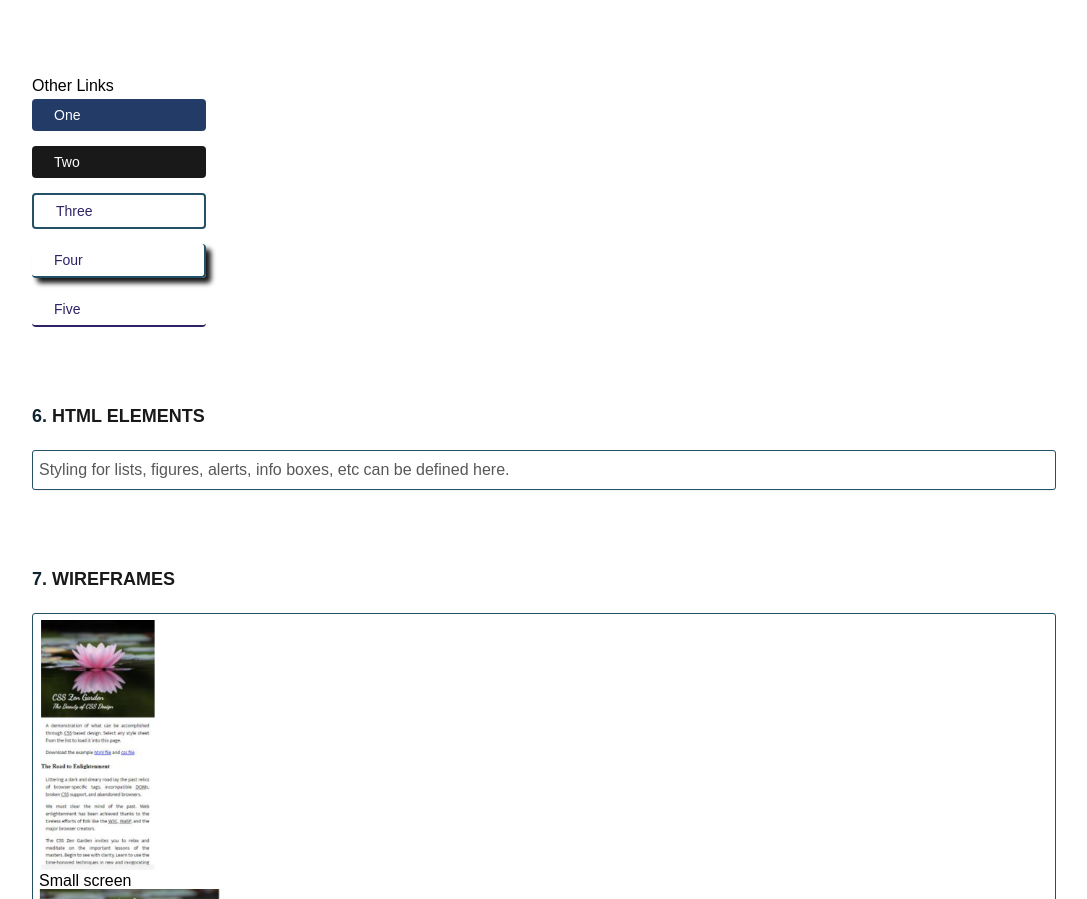
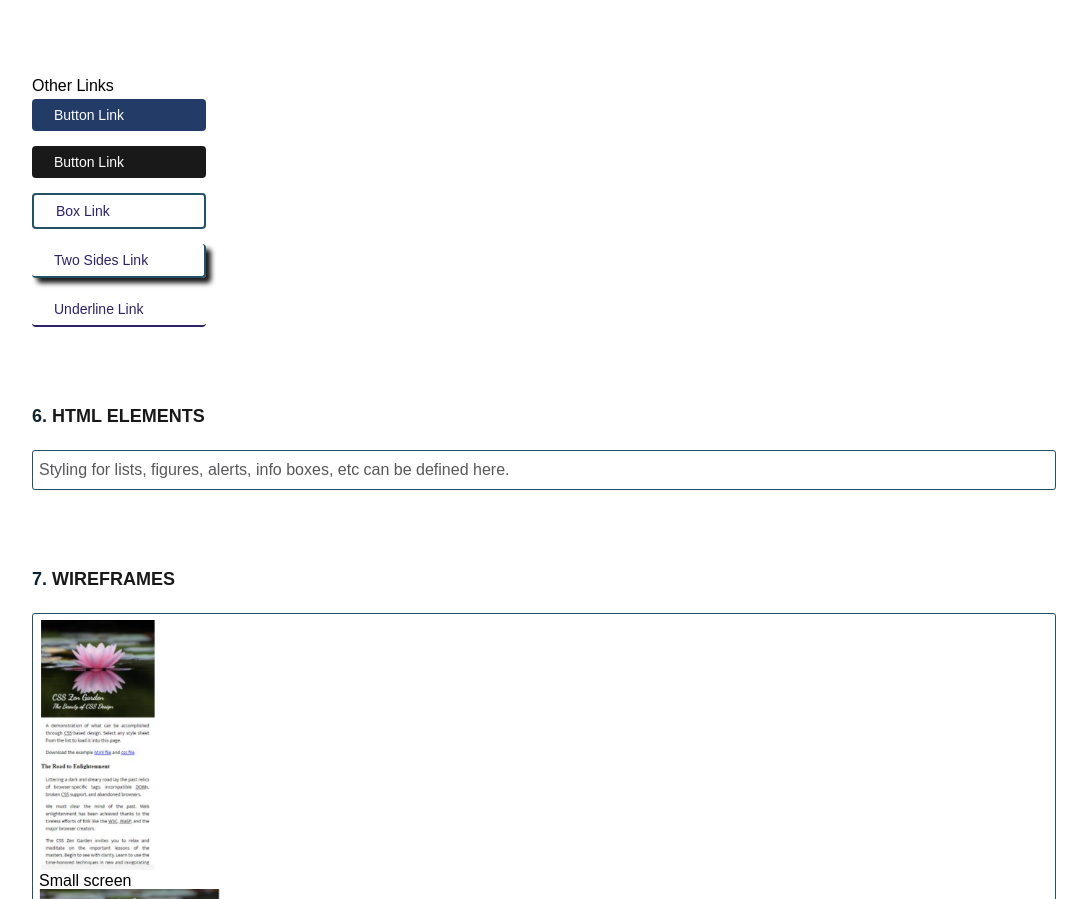
Before and after one commit to torislocke/zenGarden, a website built with Parcel: page styleGuideTemplate/src/index.html in a window 1280 px wide. Shown: the part 1882-2781 px from the top of the page, without its empty margins (96-1183 px from the left). Built offline with nearby package versions, Linux system fonts and the light colour scheme; files whose address does not match are found by name; a web font is replaced by a local one.

Commit message:
Update index.html

```diff
--- a/styleGuideTemplate/src/index.html
+++ b/styleGuideTemplate/src/index.html
@@ -1,5 +1,5 @@
 <!DOCTYPE html>
-<html lang="en" class="no-js">
+<html lang="en-US" class="no-js">
 	<head>
 		<meta charset="UTF-8" />
 		<meta name="viewport" content="width=device-width, initial-scale=1" />
@@ -13,7 +13,6 @@
 		<link rel="stylesheet" href="scss/style-guide.scss" />
 		<!-- Resource style -->
 		<script src="js/modernizr.js"></script>
-		<link rel="stylesheet" href="css/style-guide.css" />
 		<!-- Modernizr -->
 		<title>Style Guide | CodyHouse</title>
 	</head>
@@ -121,11 +120,11 @@
 			<section id="navigation" class="cd-navigation">
 				<h3>Other Links</h3>
 				<ul>
-					<li><a href="#">One</a></li>
-					<li><a href="#">Two</a></li>
-					<li><a class="dark" href="#">Three</a></li>
-					<li><a class="dark" href="#">Four</a></li>
-					<li><a class="dark" href="#">Five</a></li>
+					<li><a href="#">Button Link</a></li>
+					<li><a href="#">Button Link</a></li>
+					<li><a class="dark" href="#">Box Link</a></li>
+					<li><a class="dark" href="#">Two Sides Link</a></li>
+					<li><a class="dark" href="#">Underline Link</a></li>
 				</ul>
 			</section>
 
```
